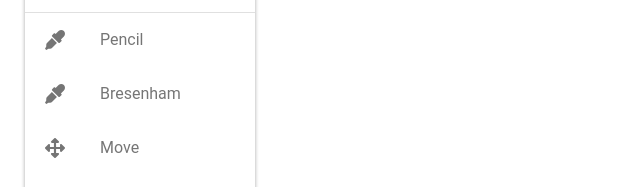
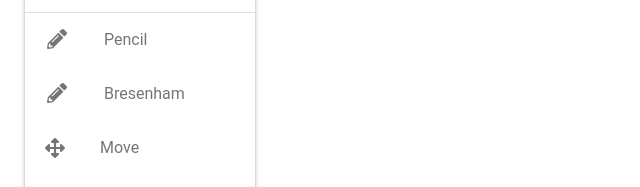
Before and after one commit to ReaziS/codejam-palette, a website: page canvas.html in a window 1280 px wide. Shown: the part 242-429 px from the top of the page, 0-640 px from the left. Drawn offline with Linux system fonts and the light colour scheme.

Commit message:
refactor: change instruments ico

```diff
--- a/canvas.html
+++ b/canvas.html
@@ -28,11 +28,11 @@
                         <span>Choose color</span>
                     </div>
                     <div class="instrument pencil" id="pencil">
-                        <img src="assets/images/Vector2.svg" alt="">
+                        <img src="assets/images/icon-copy.svg" alt="">
                         <span>Pencil</span>
                     </div>
                     <div class="instrument" id="bresenham">
-                        <img src="assets/images/Vector2.svg" alt="">
+                        <img src="assets/images/icon-copy.svg" alt="">
                         <span>Bresenham</span>
                     </div>
                     <div class="instrument move">
```
Also changed, not shown: assets/images/icon-copy.svg (added).
